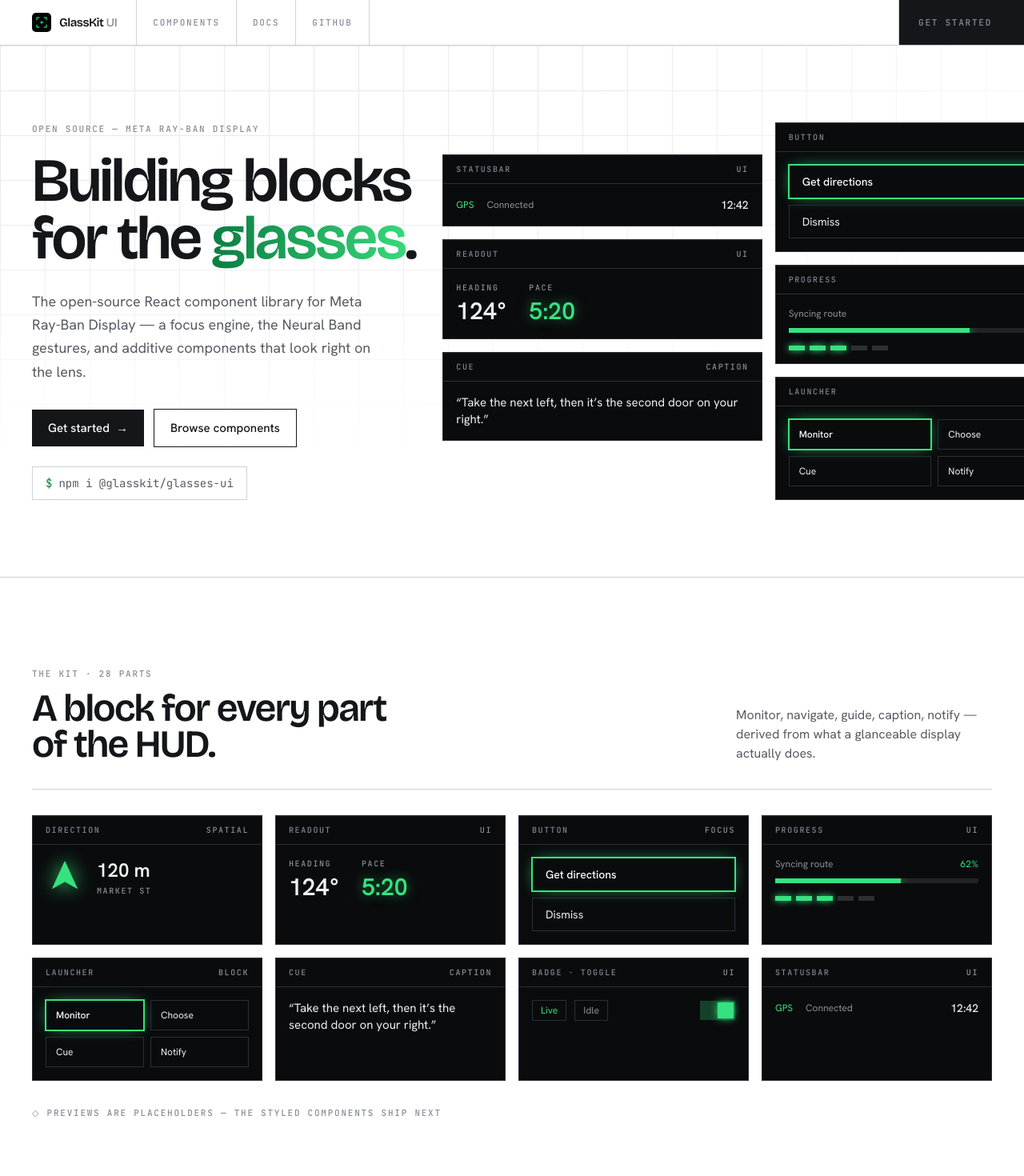
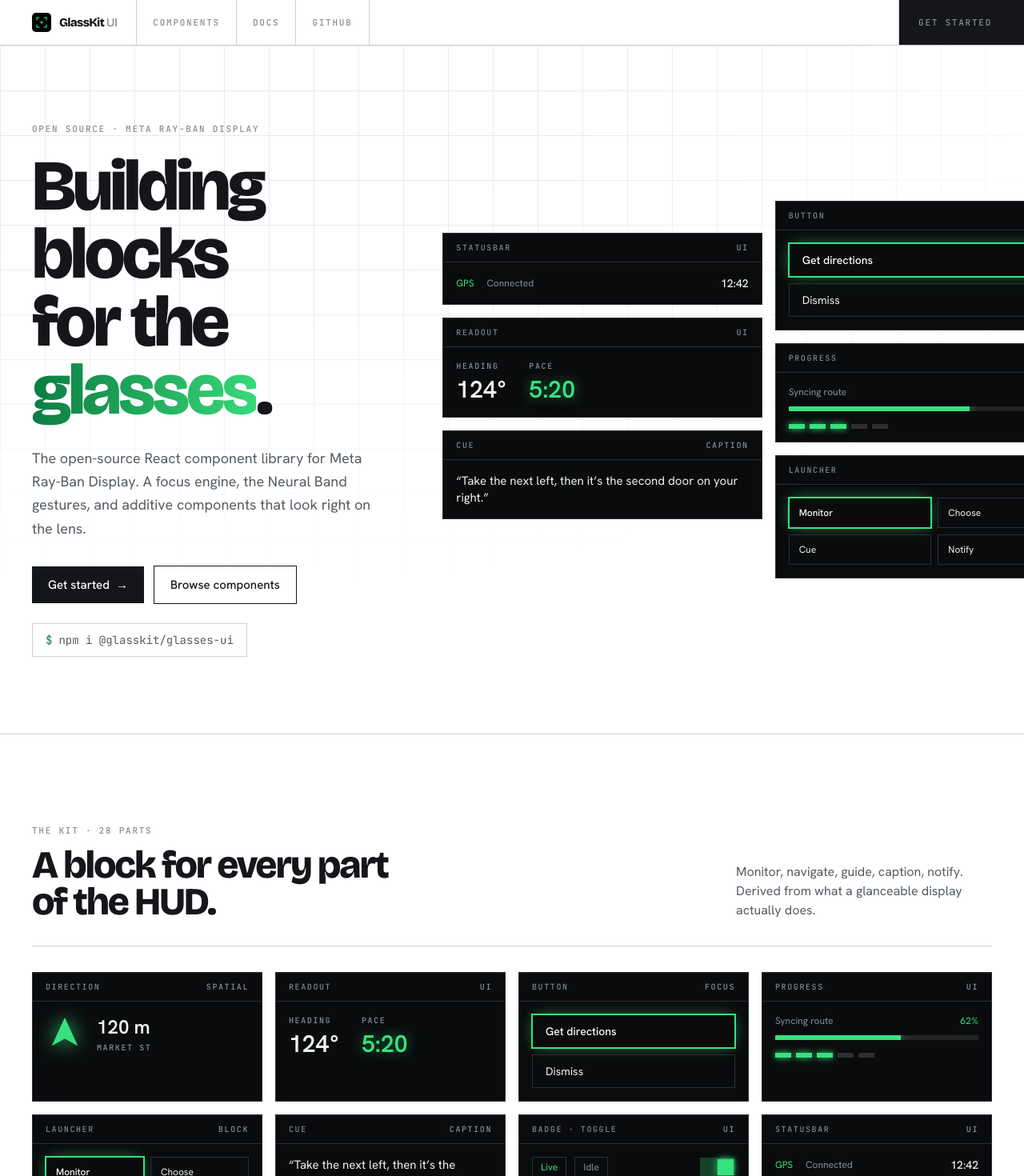
Before and after one commit to GlassKitApp/glasskit-ui, a Next.js app in the folder apps/web/: page / in a window 1280 px wide. Shown: the top 1470 px of the page at 80% size. Built offline with nearby package versions, Linux system fonts and the light colour scheme.

Commit message:
Landing: match glasskit headline style + drop em dashes
- Display type now matches the sibling glasskit repo's headline: Bricolage
  Grotesque extra-bold (800), tracking -0.045em, larger hero clamp.
- Removed em dashes from the copy (replaced with periods / middots) — they read
  AI-generated.

```diff
--- a/apps/web/app/(web)/page.tsx
+++ b/apps/web/app/(web)/page.tsx
@@ -62,9 +62,9 @@
         <div className="mx-auto grid max-w-[1320px] grid-cols-1 items-center gap-12 px-6 py-20 lg:grid-cols-12 lg:gap-8 lg:px-10 lg:py-24">
           <div className="lg:col-span-5">
             <p className="rise mono-label">
-              Open source — Meta Ray-Ban Display
+              Open source · Meta Ray-Ban Display
             </p>
-            <h1 className="rise font-display mt-5 text-[clamp(2.9rem,6vw,5.2rem)] leading-[0.94]">
+            <h1 className="rise font-display mt-5 text-[clamp(2.9rem,7vw,6.6rem)] leading-[0.95]">
               Building blocks
               <br />
               for the{" "}
@@ -74,8 +74,8 @@
               .
             </h1>
             <p className="rise-2 mt-7 max-w-md text-lg leading-relaxed text-ink-2">
-              The open-source React component library for Meta Ray-Ban Display —
-              a focus engine, the Neural Band gestures, and additive components
+              The open-source React component library for Meta Ray-Ban Display.
+              A focus engine, the Neural Band gestures, and additive components
               that look right on the lens.
             </p>
             <div className="rise-2 mt-8 flex flex-wrap items-center gap-3">
@@ -125,7 +125,7 @@
             </h2>
           </div>
           <p className="max-w-xs text-ink-2">
-            Monitor, navigate, guide, caption, notify — derived from what a
+            Monitor, navigate, guide, caption, notify. Derived from what a
             glanceable display actually does.
           </p>
         </div>
@@ -140,7 +140,7 @@
           <StatusBarCard />
         </div>
         <p className="mono-label mt-8">
-          ◇ Previews are placeholders — the styled components ship next
+          ◇ Previews are placeholders. Styled components ship next
         </p>
       </section>
 
@@ -154,7 +154,7 @@
               Yours to vendor.
             </h2>
             <p className="mt-6 max-w-xl text-lg leading-relaxed text-ink-2">
-              Pull the blocks straight into your repo — source and all. Never
+              Pull the blocks straight into your repo, source and all. Never
               blocked, never a black box.
             </p>
             <div className="mt-9 flex flex-wrap gap-3">
@@ -171,7 +171,7 @@
 
       <footer className="bg-bg">
         <div className="mx-auto flex max-w-[1320px] flex-col items-center justify-between gap-3 px-6 py-8 lg:px-10 sm:flex-row">
-          <span className="mono-label">GlassKit UI — open source</span>
+          <span className="mono-label">GlassKit UI · open source</span>
           <div className="flex gap-6">
             <a href="#components" className="mono-label hover:text-ink">
               Components
--- a/apps/web/app/globals.css
+++ b/apps/web/app/globals.css
@@ -80,11 +80,12 @@
   }
 }
 
-/* Display type — Bricolage Grotesque, tight, confident. */
+/* Display type — Bricolage Grotesque, matching the glasskit repo's headline:
+ * extra-bold, tight tracking. */
 .font-display {
   font-family: var(--font-display);
-  font-weight: 600;
-  letter-spacing: -0.035em;
+  font-weight: 800;
+  letter-spacing: -0.045em;
 }
 
 /* Instrument-grade monospace label. */
```
Also changed, not shown: 1 other file (tests, documents, lock files or other folders).
